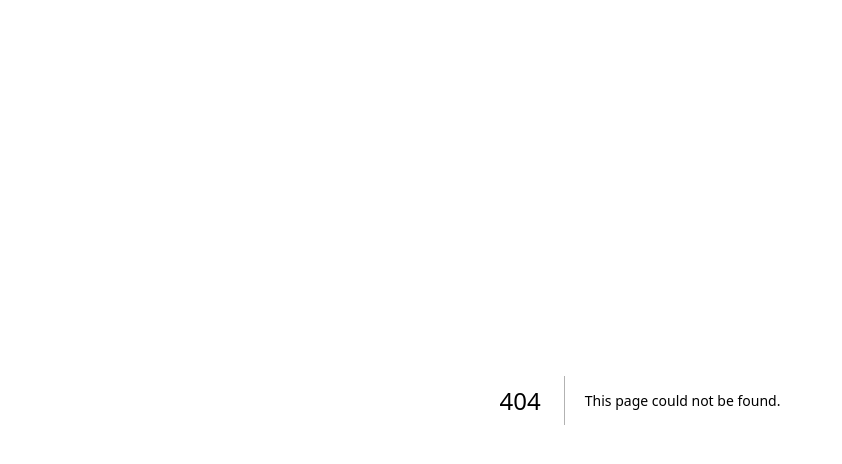
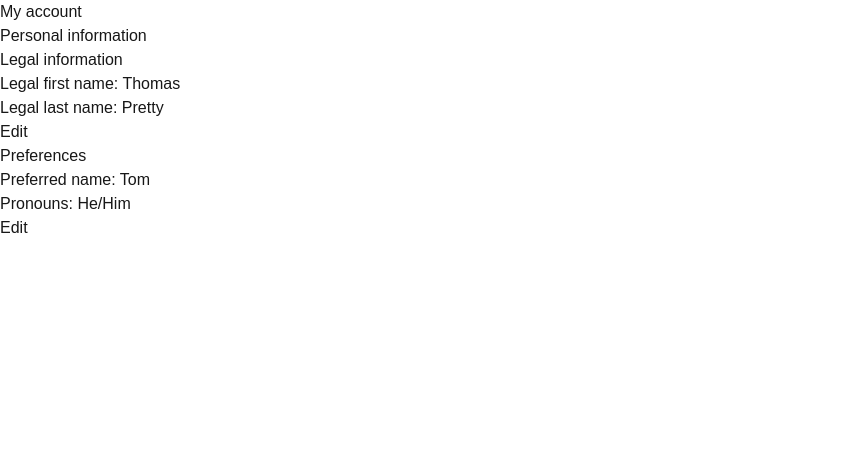
Before and after one commit to tompretty/profile-refactor, a Next.js app: page /profile in a window 1280 px wide. Before the commit this address had no page. Shown: the top 464 px of the page, without its empty margins (0-842 px from the left). Built offline with nearby package versions, Linux system fonts and the light colour scheme.

Commit message:
default implementation - minimal code sharing

```diff
--- /dev/null
+++ b/src/app/profile/page.tsx
@@ -0,0 +1,250 @@
+"use client";
+
+import { useState, useEffect } from "react";
+import { useForm } from "react-hook-form";
+import { zodResolver } from "@hookform/resolvers/zod";
+import { z } from "zod";
+import { useSearchParams, useRouter } from "next/navigation";
+
+interface Account {
+  legalFirstName: string;
+  legalLastName: string;
+  preferredName: string;
+  pronouns: string;
+}
+
+const ACCOUNT: Account = {
+  legalFirstName: "Thomas",
+  legalLastName: "Pretty",
+  preferredName: "Tom",
+  pronouns: "He/Him",
+};
+
+export default function ProfilePage() {
+  const [account, setAccount] = useState(ACCOUNT);
+  const [editingSectionId, setEditingSectionId] = useState<string | null>(null);
+  const searchParams = useSearchParams();
+  const router = useRouter();
+
+  useEffect(() => {
+    const currentEditingSection = searchParams.get("editing-section");
+    if (currentEditingSection) {
+      setEditingSectionId(currentEditingSection);
+    }
+  }, [searchParams]);
+
+  const handleEditSection = (sectionId: string) => {
+    setEditingSectionId(sectionId);
+    const params = new URLSearchParams(searchParams.toString());
+    params.set("editing-section", sectionId);
+    router.push(`?${params.toString()}`);
+  };
+
+  const handleCancelEditSection = () => {
+    setEditingSectionId(null);
+    const params = new URLSearchParams(searchParams.toString());
+    params.delete("editing-section");
+    router.push(`?${params.toString()}`);
+  };
+
+  const handleUpdateAccount = (account: Account) => {
+    setAccount(account);
+    handleCancelEditSection();
+  };
+
+  return (
+    <main>
+      <h1>My account</h1>
+
+      <h2>Personal information</h2>
+
+      <LegalInformationSection
+        account={account}
+        onUpdate={handleUpdateAccount}
+        isEditing={editingSectionId === "legal-information"}
+        onEdit={() => handleEditSection("legal-information")}
+        onCancelEdit={handleCancelEditSection}
+      />
+
+      <PreferencesSection
+        account={account}
+        onUpdate={handleUpdateAccount}
+        isEditing={editingSectionId === "preferences"}
+        onEdit={() => handleEditSection("preferences")}
+        onCancelEdit={handleCancelEditSection}
+      />
+    </main>
+  );
+}
+
+interface LegalInformationSectionProps {
+  account: Account;
+  onUpdate: (account: Account) => void;
+  isEditing: boolean;
+  onEdit: () => void;
+  onCancelEdit: () => void;
+}
+
+const legalInformationSchema = z.object({
+  legalFirstName: z.string().min(1).max(10),
+  legalLastName: z.string().min(1),
+});
+
+type LegalInformationSectionFormData = z.infer<typeof legalInformationSchema>;
+
+function LegalInformationSection({
+  account,
+  onUpdate,
+  isEditing,
+  onEdit,
+  onCancelEdit,
+}: LegalInformationSectionProps) {
+  const {
+    register,
+    handleSubmit,
+    formState: { errors },
+  } = useForm({
+    defaultValues: {
+      legalFirstName: account.legalFirstName,
+      legalLastName: account.legalLastName,
+    },
+    resolver: zodResolver(legalInformationSchema),
+  });
+
+  function onSubmit(data: LegalInformationSectionFormData) {
+    onUpdate({
+      ...account,
+      legalFirstName: data.legalFirstName,
+      legalLastName: data.legalLastName,
+    });
+  }
+
+  if (isEditing) {
+    return (
+      <form onSubmit={handleSubmit(onSubmit)}>
+        <h3>Legal information</h3>
+
+        <div className="flex flex-col gap-2">
+          <label htmlFor="legalFirstName">Legal first name</label>
+          <input
+            id="legalFirstName"
+            type="text"
+            {...register("legalFirstName")}
+          />
+          <p className="text-red-500">{errors.legalFirstName?.message}</p>
+        </div>
+
+        <div className="flex flex-col gap-2">
+          <label htmlFor="legalLastName">Legal last name</label>
+          <input
+            id="legalLastName"
+            type="text"
+            {...register("legalLastName")}
+          />
+          <p className="text-red-500">{errors.legalFirstName?.message}</p>
+        </div>
+
+        <button type="submit">Save</button>
+
+        <button type="button" onClick={onCancelEdit}>
+          Cancel
+        </button>
+      </form>
+    );
+  }
+
+  return (
+    <section>
+      <h3>Legal information</h3>
+
+      <p>Legal first name: {account.legalFirstName}</p>
+      <p>Legal last name: {account.legalLastName}</p>
+
+      <button onClick={onEdit}>Edit</button>
+    </section>
+  );
+}
+
+interface PreferencesSectionProps {
+  account: Account;
+  onUpdate: (account: Account) => void;
+  isEditing: boolean;
+  onEdit: () => void;
+  onCancelEdit: () => void;
+}
+
+const preferencesSchema = z.object({
+  preferredName: z.string().min(1).max(10),
+  pronouns: z.string().min(1),
+});
+
+type PreferencesSectionFormData = z.infer<typeof preferencesSchema>;
+
+function PreferencesSection({
+  account,
+  onUpdate,
+  isEditing,
+  onEdit,
+  onCancelEdit,
+}: PreferencesSectionProps) {
+  const {
+    register,
+    handleSubmit,
+    formState: { errors },
+  } = useForm({
+    defaultValues: {
+      preferredName: account.preferredName,
+      pronouns: account.pronouns,
+    },
+    resolver: zodResolver(preferencesSchema),
+  });
+
+  function onSubmit(data: PreferencesSectionFormData) {
+    onUpdate({
+      ...account,
+      preferredName: data.preferredName,
+      pronouns: data.pronouns,
+    });
+  }
+
+  if (isEditing) {
+    return (
+      <form onSubmit={handleSubmit(onSubmit)}>
+        <h3>Legal information</h3>
+
+        <div className="flex flex-col gap-2">
+          <label htmlFor="preferredName">Preferred name</label>
+          <input
+            id="preferredName"
+            type="text"
+            {...register("preferredName")}
+          />
+          <p className="text-red-500">{errors.preferredName?.message}</p>
+        </div>
+
+        <div className="flex flex-col gap-2">
+          <label htmlFor="pronouns">Pronouns</label>
+          <input id="pronouns" type="text" {...register("pronouns")} />
+          <p className="text-red-500">{errors.pronouns?.message}</p>
+        </div>
+
+        <button type="submit">Save</button>
+
+        <button type="button" onClick={onCancelEdit}>
+          Cancel
+        </button>
+      </form>
+    );
+  }
+
+  return (
+    <section>
+      <h3>Preferences</h3>
+
+      <p>Preferred name: {account.preferredName}</p>
+      <p>Pronouns: {account.pronouns}</p>
+
+      <button onClick={onEdit}>Edit</button>
+    </section>
+  );
+}
```
Also changed, not shown: package.json (+8 -5 lines), 1 other file (tests, documents, lock files or other folders).
